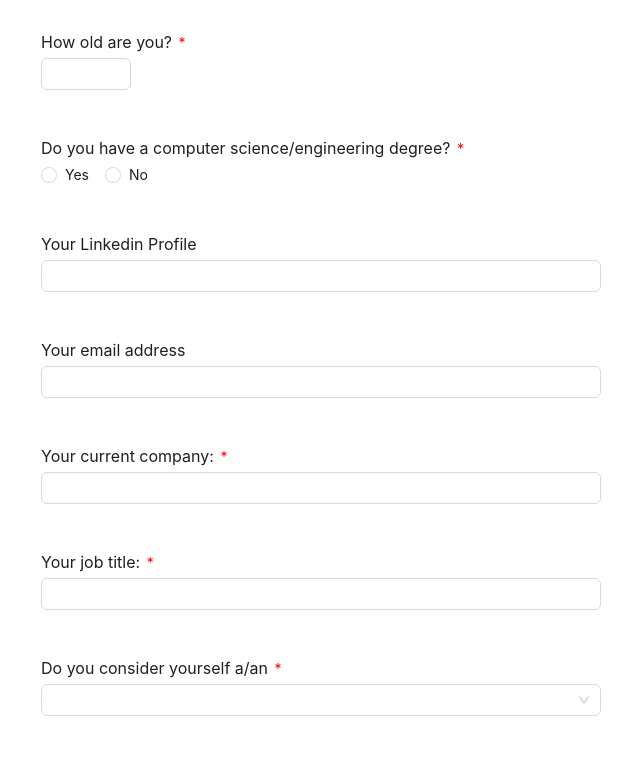
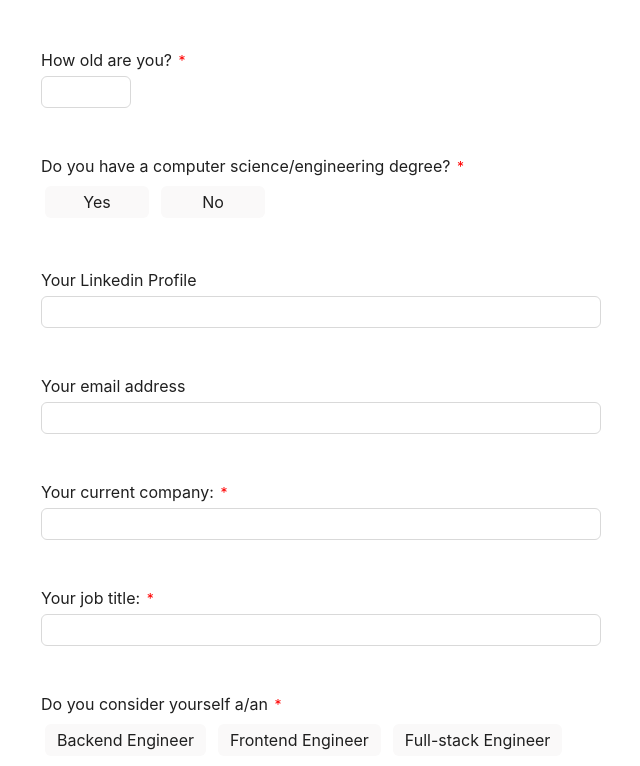
Before and after one commit to egytech-fyi/egytech-fyi, a React (Vite) app: page /contribute in a window 1280 px wide. Shown: the part 740-1506 px from the top of the page, without its empty margins (319-959 px from the left). Built offline with nearby package versions, Linux system fonts and the light colour scheme.

Commit message:
custom radio and checkboxs

```diff
--- a/src/components/SurveyComponents/FormItem.tsx
+++ b/src/components/SurveyComponents/FormItem.tsx
@@ -5,10 +5,11 @@ interface PropTypes {
   label: string
   isRequired: boolean
   error: string | undefined
+  id?: string
 }
-export function FormItem({ children, error, label, isRequired }: PropTypes) {
+export function FormItem({ children, error, label, isRequired, id }: PropTypes) {
   return (
-    <div className='form-item'>
+    <div className='form-item' id={id}>
       <span>
         {label} <span className='field-alert'>{isRequired && '*'}</span>
       </span>
--- a/src/components/SurveyComponents/FormSelect.tsx
+++ b/src/components/SurveyComponents/FormSelect.tsx
@@ -1,7 +1,6 @@
 import { FormItem } from '@components'
 import '@styles/SurveyComponents.styles.scss'
-import { Radio, Select } from 'antd'
-import { Controller, useFormContext } from 'react-hook-form'
+import { useFormContext } from 'react-hook-form'
 
 interface PropTypes {
   name: string
@@ -10,8 +9,7 @@ interface PropTypes {
   options: string[]
   isMultipleChoices: boolean
 }
-const { Option } = Select
-const MAX_RADIO_OPTIONS = 3
+
 /**
  *  FormSelect is a form input component that renders either a Select dropdown or a
  *  Radio group based on the number of options and allows for single or multiple selections.
@@ -19,40 +17,35 @@ const MAX_RADIO_OPTIONS = 3
  */
 export function FormSelect({ name, label, options, isRequired, isMultipleChoices }: PropTypes) {
   const {
-    control,
+    register,
     formState: { errors },
   } = useFormContext()
   return (
-    <Controller
-      name={name}
-      control={control}
-      rules={{ required: isRequired && 'This question is required!' }}
-      render={({ field }) => (
-        <FormItem error={errors[name]?.message?.toString()} isRequired={isRequired} label={label}>
-          {options.length > MAX_RADIO_OPTIONS && (
-            <Select
-              {...field}
-              mode={isMultipleChoices ? 'multiple' : undefined}
-              {...field}
-              placeholder=''>
-              {options.map((option, i) => (
-                <Option value={option} key={i}>
-                  {option}
-                </Option>
-              ))}
-            </Select>
-          )}
-          {options.length <= MAX_RADIO_OPTIONS && !isMultipleChoices && (
-            <Radio.Group {...field}>
-              {options.map((option, i) => (
-                <Radio value={option} key={i}>
-                  {option}
-                </Radio>
-              ))}
-            </Radio.Group>
-          )}
-        </FormItem>
-      )}
-    />
+    <FormItem
+      error={errors[name]?.message?.toString()}
+      isRequired={isRequired}
+      label={label}
+      id={name}>
+      {
+        <div className='radio-group'>
+          {options.map((option, i) => (
+            <div key={i} className='radio-choice'>
+              <input
+                type={isMultipleChoices ? 'checkbox' : 'radio'}
+                {...register(name, {
+                  required: { value: isRequired, message: 'This question is required!' },
+                })}
+                id={`${name}-${i}`}
+                className='radio-input'
+                value={option}
+              />
+              <label className='radio-label' htmlFor={`${name}-${i}`}>
+                {option}
+              </label>
+            </div>
+          ))}
+        </div>
+      }
+    </FormItem>
   )
 }
--- a/src/pages/Contribute.tsx
+++ b/src/pages/Contribute.tsx
@@ -10,6 +10,7 @@ import {
 } from '@components'
 
 import '@styles/Contribute.styles.scss'
+import { scrollToRef } from '@utils'
 import { Col, Divider, Progress, Steps } from 'antd'
 import { useState } from 'react'
 import { FieldErrors, FieldValues, FormProvider, SubmitHandler, useForm } from 'react-hook-form'
@@ -23,11 +24,10 @@ export function Contribute() {
   }
 
   function scrollToFirstError(errors: FieldErrors) {
-    // scroll to first error
-    const elements = Object.keys(errors)
-      .map((name) => document.getElementsByName(name)[0])
+    const errorRefs = Object.keys(errors)
+      .map((name) => document.getElementById(name))
       .filter((el) => !!el)
-    elements[0]?.scrollIntoView({ behavior: 'smooth', block: 'center' })
+    scrollToRef(errorRefs[0])
   }
 
   async function onNext(stepNum: number) {
--- a/src/styles/FormComponents.styles.scss
+++ b/src/styles/FormComponents.styles.scss
@@ -58,6 +58,46 @@
   margin: 2px;
 }
 
-.error-container{
+.error-container {
   min-height: 26px;
 }
+
+/* Radio styles */
+.radio-group {
+  display: flex;
+  gap: 4px;
+  justify-content: start;
+  flex-wrap: wrap;
+}
+
+.radio-label {
+  display: inline-block;
+  min-width: 80px;
+  padding: 4px;
+  padding-inline: 12px;
+  margin: 4px;
+  border-radius: 6px;
+  text-align: center;
+  background: #faf9f9;
+  -webkit-user-select: none; /* Safari */
+  -ms-user-select: none; /* IE 10 and IE 11 */
+  user-select: none; /* Standard syntax */
+}
+
+.radio-label:hover {
+  background: #4096ff;
+  color: #faf9f9;
+}
+
+.radio-input {
+  display: none;
+}
+
+.radio-input:checked + .radio-label {
+  background: #1677ff;
+  color: #faf9f9;
+}
+
+.radio-input:checked:hover + .radio-label {
+  background: #4096ff;
+}
```
